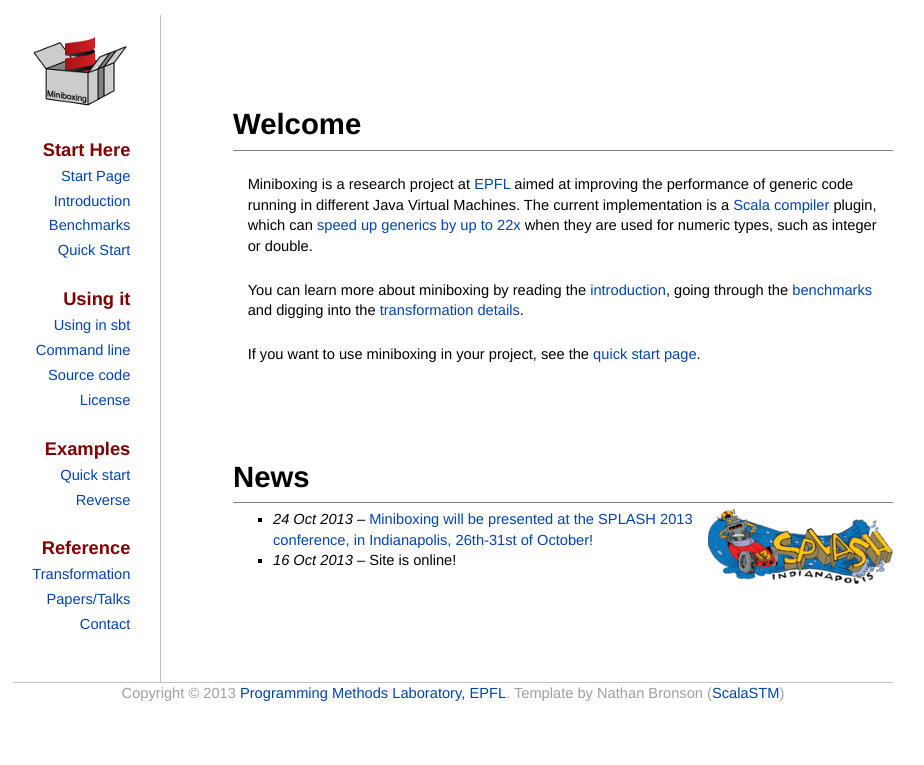
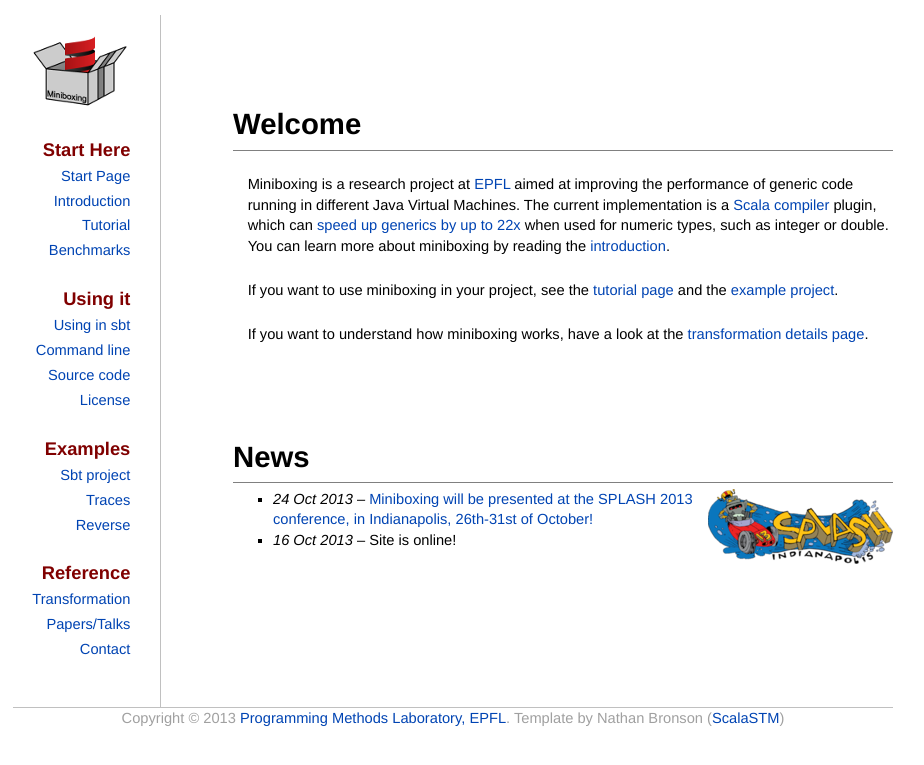
Before and after one commit to miniboxing/miniboxing.github.io, a Jekyll site: the page built from index.md, in a window 1280 px wide. Shown: the top 765 px of the page, without its empty margins (187-1111 px from the left). Built offline with Jekyll 4.4.1, drawn with Linux system fonts in a browser that asks for light colours.

Commit message:
Tutorial

```diff
--- a/_layouts/default.html
+++ b/_layouts/default.html
@@ -21,8 +21,8 @@
             <ol>
               <li><a href='index.html'>Start Page</a></li>
               <li><a href='intro.html'>Introduction</a></li>
+              <li><a href='tutorial.html'>Tutorial</a></li>
               <li><a href='benchmarks.html'>Benchmarks</a></li>
-              <li><a href='quick_start.html'>Quick Start</a></li>
             </ol>
           </li>
           <li>Using it
@@ -35,7 +35,8 @@
           </li>
           <li>Examples
             <ol>
-              <li><a href='quick_start.html'>Quick start</a></li>
+              <li><a href='example.html'>Sbt project</a></li>
+              <li><a href='example_traces.html'>Traces</a></li>
               <li><a href='example_reverse.html'>Reverse</a></li>
             </ol>
           </li>
--- a/css/default.css
+++ b/css/default.css
@@ -29,7 +29,7 @@
   font-size: 10pt;
 }
 
-p > code {
+p > code, li > code {
   border: 1px solid #a0a0a0;
   padding: 1px 5px;
   background: #eeeedd;
--- a/css/syntax.css
+++ b/css/syntax.css
@@ -1,6 +1,6 @@
 /* This is pgyment's default style, except for the background and .c1 */
 .highlight .hll { background-color: #ffffcc }
-.highlight  { background: #eeeedd }
+.highlight  { background: #eeeedd; margin: 1.6em 0px 0px 1em }
 .highlight .c { color: #408080; font-style: italic } /* Comment */
 .highlight .err { border: 1px solid #FF0000 } /* Error */
 .highlight .k { color: #008000; font-weight: bold } /* Keyword */
--- a/index.md
+++ b/index.md
@@ -4,11 +4,11 @@
 short_title: Welcome
 ---
 
-Miniboxing is a research project at [EPFL](http://lamp.epfl.ch) aimed at improving the performance of generic code running in different Java Virtual Machines. The current implementation is a [Scala compiler](scala-lang.org) plugin, which can [speed up generics by up to 22x](benchmarks.html) when they are used for numeric types, such as integer or double.
+Miniboxing is a research project at [EPFL](http://lamp.epfl.ch) aimed at improving the performance of generic code running in different Java Virtual Machines. The current implementation is a [Scala compiler](scala-lang.org) plugin, which can [speed up generics by up to 22x](benchmarks.html) when used for numeric types, such as integer or double. You can learn more about miniboxing by reading the [introduction](intro.html).
 
-You can learn more about miniboxing by reading the [introduction](intro.html), going through the [benchmarks](benchmarks.html) and digging into the [transformation details](transformation.html).
+If you want to use miniboxing in your project, see the [tutorial page](tutorial.html) and the [example project](example.html).
 
-If you want to use miniboxing in your project, see the [quick start page](quick-start.html).
+If you want to understand how miniboxing works, have a look at the [transformation details page](transformation.html).
 
 <br/>
 
```
